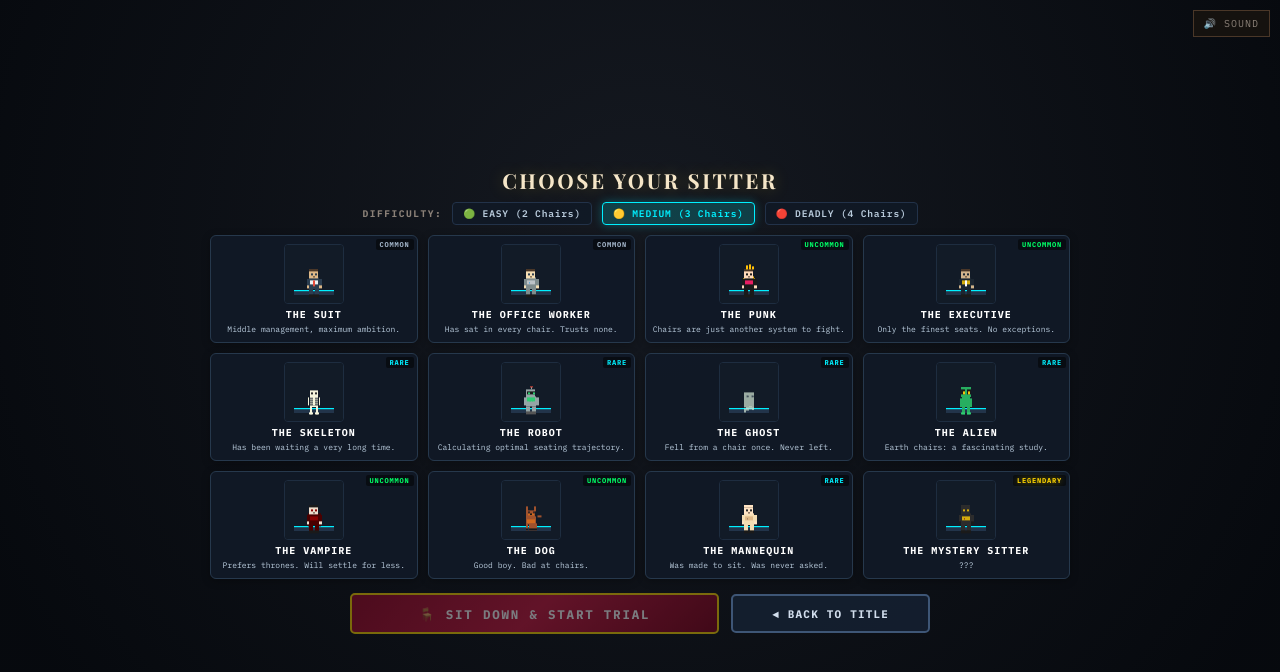
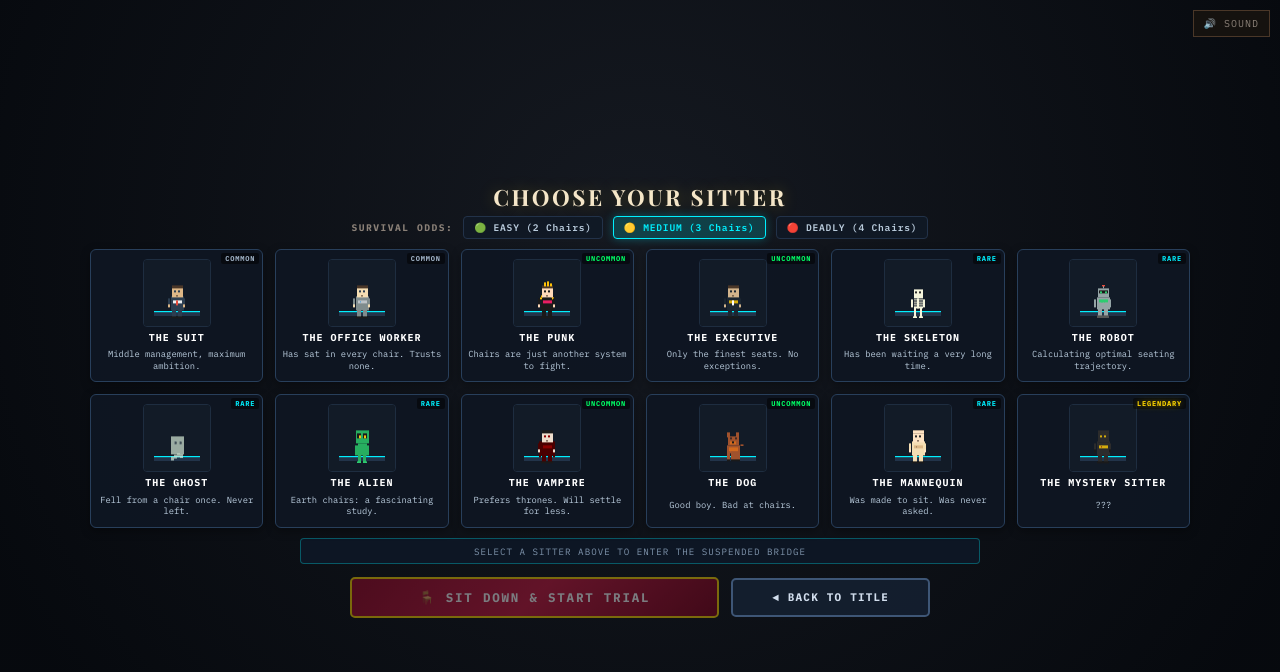
Before and after one commit to sercan48/The-Last-Seat, a React (Vite) app: page / in a window 1280 px wide. Both pictures are taken after a click on the button "Play the game". Shown: the top 672 px of the page. Built offline with nearby package versions, Linux system fonts and the light colour scheme.

Commit message:
fix(ui): adopt 6x2 grid formula for sitters, restoring crystal-clear trait descriptions with zero scroll

```diff
--- a/src/styles/global.css
+++ b/src/styles/global.css
@@ -445,34 +445,42 @@ canvas {
 }
 
 /* ---- Character Select ---- */
+/* ---- Character Select ---- */
 .char-select {
   background: radial-gradient(circle at 50% 30%, rgba(18, 28, 44, 0.6) 0%, rgba(6, 9, 14, 0.98) 85%);
   height: 100vh;
   max-height: 100vh;
   overflow-y: auto;
   overflow-x: hidden;
-  padding: clamp(8px, 1.5vh, 18px) 16px;
+  padding: clamp(8px, 1.6vh, 20px) clamp(12px, 2vw, 24px);
   display: flex;
   flex-direction: column;
   align-items: center;
-  justify-content: flex-start; /* Never clip the header */
+  justify-content: flex-start;
   box-sizing: border-box;
 }
 
 .char-select-content {
-  max-width: 860px;
+  max-width: 1100px;
   width: 100%;
   text-align: center;
-  margin: auto 0; /* Auto vertical margin: centers when fitting, scrolls smoothly from top when overflowing */
+  margin: auto 0; /* Vertically centered without clipping the top */
   display: flex;
   flex-direction: column;
   align-items: center;
-  gap: clamp(4px, 1vh, 10px);
+  gap: clamp(6px, 1.2vh, 12px);
+}
+
+.char-select-header-bar {
+  display: flex;
+  flex-direction: column;
+  align-items: center;
+  gap: 4px;
 }
 
 .char-select h2 {
   font-family: var(--font-display);
-  font-size: clamp(18px, 2.6vh, 26px);
+  font-size: clamp(20px, 2.8vh, 28px);
   letter-spacing: 2.5px;
   margin: 0;
   color: var(--cream);
@@ -486,7 +494,6 @@ canvas {
   justify-content: center;
   gap: clamp(6px, 1vw, 10px);
   flex-wrap: wrap;
-  margin-bottom: 2px;
 }
 
 .char-diff-label {
@@ -538,40 +545,40 @@ canvas {
   box-shadow: 0 0 10px rgba(255, 42, 66, 0.4);
 }
 
+/* 6-column grid on desktop: exactly 2 rows of 6 cards! */
 .char-grid {
   display: grid;
-  grid-template-columns: repeat(4, 1fr);
-  gap: clamp(6px, 1vw, 10px);
+  grid-template-columns: repeat(6, 1fr);
+  gap: clamp(6px, 1vw, 12px);
   width: 100%;
-  max-width: 860px;
 }
 
 .char-card {
-  border: 1.5px solid #26384C;
-  background: rgba(16, 25, 38, 0.95);
+  border: 1.5px solid #283F5B;
+  background: rgba(14, 22, 34, 0.95);
   border-radius: 6px;
-  padding: clamp(6px, 1vh, 9px) 6px;
+  padding: clamp(6px, 1.1vh, 10px) 6px;
   cursor: pointer;
-  transition: all 0.15s cubic-bezier(0.16, 1, 0.3, 1);
+  transition: all 0.18s cubic-bezier(0.16, 1, 0.3, 1);
   display: flex;
   flex-direction: column;
   align-items: center;
   gap: 3px;
   position: relative;
-  box-shadow: 0 2px 8px rgba(0, 0, 0, 0.3);
+  box-shadow: 0 3px 10px rgba(0, 0, 0, 0.35);
 }
 
 .char-card:hover {
   border-color: #00F0FF;
   background: rgba(22, 34, 52, 0.98);
   transform: translateY(-2px);
-  box-shadow: 0 4px 14px rgba(0, 240, 255, 0.25);
+  box-shadow: 0 5px 16px rgba(0, 240, 255, 0.25);
 }
 
 .char-card.selected {
   border-color: #FFD700;
-  background: rgba(255, 215, 0, 0.12);
-  box-shadow: 0 0 16px rgba(255, 215, 0, 0.35);
+  background: rgba(255, 215, 0, 0.14);
+  box-shadow: 0 0 18px rgba(255, 215, 0, 0.4);
   transform: translateY(-2px);
 }
 
@@ -581,31 +588,32 @@ canvas {
 }
 
 .char-card canvas {
-  width: 60px;
-  height: 60px;
+  width: 68px;
+  height: 68px;
   border-radius: 4px;
   background: #0E1622;
   border: 1px solid #1E2D40;
 }
 
 .char-card .char-name {
-  font-size: clamp(10px, 1.2vh, 11px);
+  font-size: clamp(10px, 1.25vh, 11.5px);
   font-weight: 800;
   letter-spacing: 1px;
   color: #FFFFFF;
   text-transform: uppercase;
   margin-top: 1px;
+  white-space: nowrap;
 }
 
 .char-card .char-desc {
-  font-size: clamp(8px, 1vh, 9px);
+  font-size: clamp(8.5px, 1.1vh, 10px);
   color: #BACCDD;
-  line-height: 1.25;
+  line-height: 1.3;
   text-align: center;
-  display: -webkit-box;
-  -webkit-line-clamp: 2;
-  -webkit-box-orient: vertical;
-  overflow: hidden;
+  min-height: 26px;
+  display: flex;
+  align-items: center;
+  justify-content: center;
 }
 
 .char-card .char-rarity {
@@ -626,6 +634,37 @@ canvas {
 .char-rarity.rare { color: #00F0FF; }
 .char-rarity.legendary { color: #FFD700; text-shadow: 0 0 6px rgba(255, 215, 0, 0.6); }
 
+/* Selected character trait callout banner */
+.char-selected-summary {
+  font-family: var(--font-mono);
+  font-size: clamp(10px, 1.3vh, 12px);
+  color: #BACCDD;
+  background: rgba(14, 24, 38, 0.9);
+  border: 1px solid rgba(0, 240, 255, 0.3);
+  border-radius: 4px;
+  padding: 5px 16px;
+  width: 100%;
+  max-width: 680px;
+  text-align: center;
+}
+
+.summary-name {
+  color: #FFD700;
+  font-weight: 800;
+  letter-spacing: 1px;
+}
+
+.summary-trait {
+  color: #00F0FF;
+  font-style: italic;
+}
+
+.summary-prompt {
+  color: #7E93AB;
+  letter-spacing: 1px;
+  font-size: clamp(9px, 1.15vh, 10.5px);
+}
+
 /* ---- Character Select Action Buttons ---- */
 .char-select-actions {
   display: flex;
@@ -634,7 +673,7 @@ canvas {
   align-items: center;
   width: 100%;
   max-width: 580px;
-  margin: 6px auto 0;
+  margin: 4px auto 0;
 }
 
 .btn-sit-down-large {
@@ -1112,8 +1151,8 @@ canvas {
   }
 
   .char-grid {
-    grid-template-columns: repeat(2, 1fr);
-    gap: 8px;
+    grid-template-columns: repeat(3, 1fr);
+    gap: 6px;
   }
 
   .char-card {
@@ -1121,18 +1160,25 @@ canvas {
   }
 
   .char-card canvas {
-    width: 48px;
-    height: 48px;
+    width: 52px;
+    height: 52px;
   }
 
   .char-card .char-desc {
-    font-size: 8.5px;
+    font-size: 8px;
     display: block;
+    min-height: auto;
   }
 
   .chair-gallery {
     grid-template-columns: repeat(4, 1fr);
     gap: 8px;
+  }
+}
+
+@media (max-width: 900px) {
+  .char-grid {
+    grid-template-columns: repeat(4, 1fr);
   }
 }
 
@@ -1150,18 +1196,21 @@ canvas {
     margin-bottom: 0;
   }
   .char-card {
-    padding: 4px;
+    padding: 5px 3px;
     gap: 2px;
   }
   .char-card canvas {
-    width: 44px;
-    height: 44px;
+    width: 52px;
+    height: 52px;
   }
   .char-card .char-name {
-    font-size: 9.5px;
+    font-size: 10px;
   }
   .char-card .char-desc {
-    display: none;
+    font-size: 8px;
+    display: block;
+    line-height: 1.2;
+    min-height: 20px;
   }
   .char-select-actions {
     margin: 4px auto 0;
--- a/src/ui/CharacterSelect.tsx
+++ b/src/ui/CharacterSelect.tsx
@@ -1,5 +1,5 @@
 // ============================================================
-// CharacterSelect.tsx — Compact, perfectly-proportioned character selection
+// CharacterSelect.tsx — Perfectly balanced sitter selection
 // ============================================================
 
 import React, { useRef, useEffect, useState } from 'react';
@@ -25,7 +25,7 @@ const CharCard: React.FC<{
     const canvas = canvasRef.current;
     if (!canvas) return;
     const dpr = window.devicePixelRatio || 1;
-    const size = 64;
+    const size = 70;
     canvas.width = size * dpr;
     canvas.height = size * dpr;
     const ctx = canvas.getContext('2d')!;
@@ -40,11 +40,11 @@ const CharCard: React.FC<{
 
       // Platform pedestal with cyan neon glow
       ctx.fillStyle = '#22344A';
-      ctx.fillRect(10, 50, 44, 5);
+      ctx.fillRect(11, 54, 48, 5);
       ctx.fillStyle = '#00F0FF';
-      ctx.fillRect(10, 50, 44, 1.2);
+      ctx.fillRect(11, 54, 48, 1.2);
 
-      drawCharacter(ctx, char.id, 32, 42, 30, 'idle', time);
+      drawCharacter(ctx, char.id, 35, 45, 34, 'idle', time);
 
       time += 0.03;
       frame = requestAnimationFrame(draw);
@@ -89,14 +89,17 @@ export const CharacterSelect: React.FC<CharacterSelectProps> = ({
     onSelect(selected);
   };
 
+  const selectedChar = CHARACTERS.find(c => c.id === selected);
+
   return (
     <div className="screen char-select">
       <div className="char-select-content">
+        <div className="char-select-header-bar">
           <h2>CHOOSE YOUR SITTER</h2>
 
           {/* Compact Difficulty Selector Row */}
           <div className="char-diff-row">
-          <span className="char-diff-label">DIFFICULTY:</span>
+            <span className="char-diff-label">SURVIVAL ODDS:</span>
             <button
               type="button"
               className={`char-diff-pill diff-easy ${difficulty === 'easy' ? 'active' : ''}`}
@@ -119,6 +122,7 @@ export const CharacterSelect: React.FC<CharacterSelectProps> = ({
               🔴 DEADLY (4 Chairs)
             </button>
           </div>
+        </div>
 
         <div className="char-grid">
           {CHARACTERS.map(char => (
@@ -129,6 +133,17 @@ export const CharacterSelect: React.FC<CharacterSelectProps> = ({
               onClick={() => handleSelect(char.id)}
             />
           ))}
+        </div>
+
+        {/* Selected character trait callout */}
+        <div className="char-selected-summary">
+          {selectedChar ? (
+            <span>
+              READY: <strong className="summary-name">{selectedChar.name}</strong> • <span className="summary-trait">"{selectedChar.description}"</span>
+            </span>
+          ) : (
+            <span className="summary-prompt">SELECT A SITTER ABOVE TO ENTER THE SUSPENDED BRIDGE</span>
+          )}
         </div>
 
         {/* High-visibility Action Buttons */}
```
Lines whose indentation alone changed are shown as unchanged.
